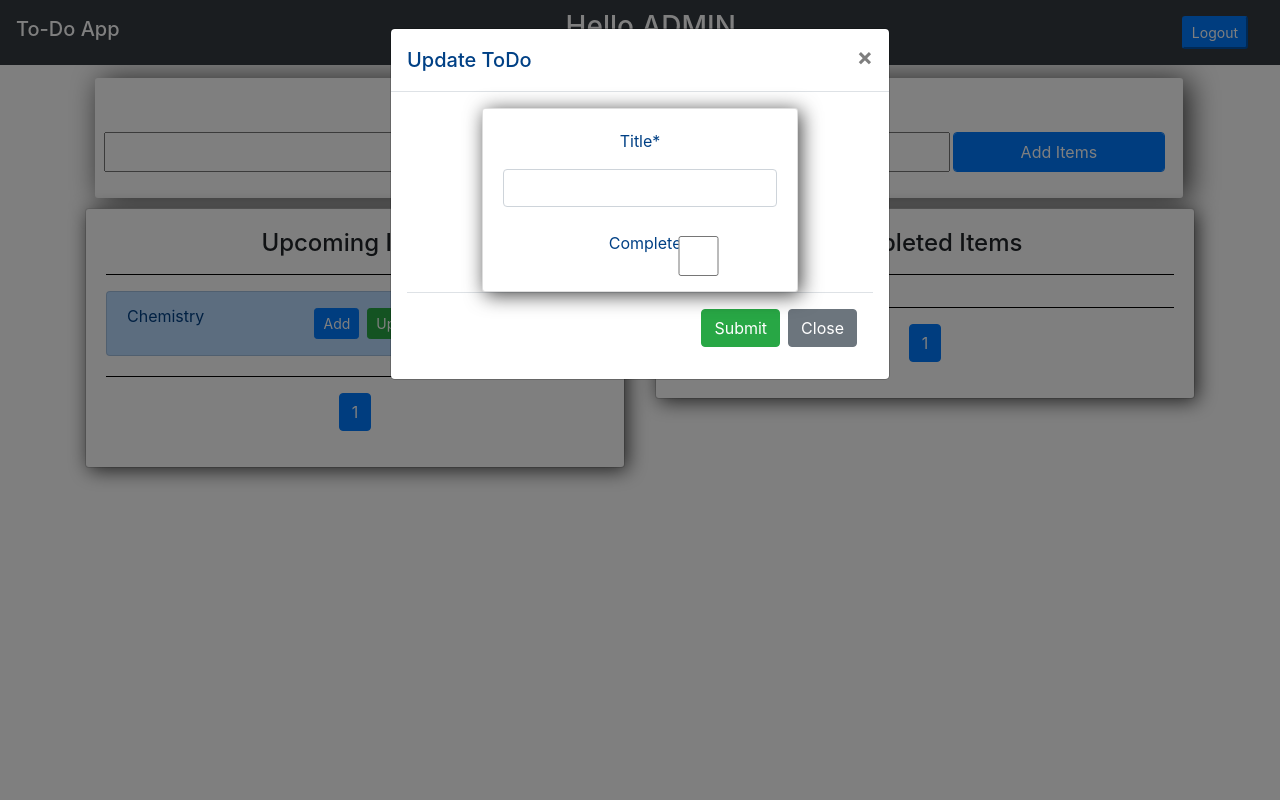
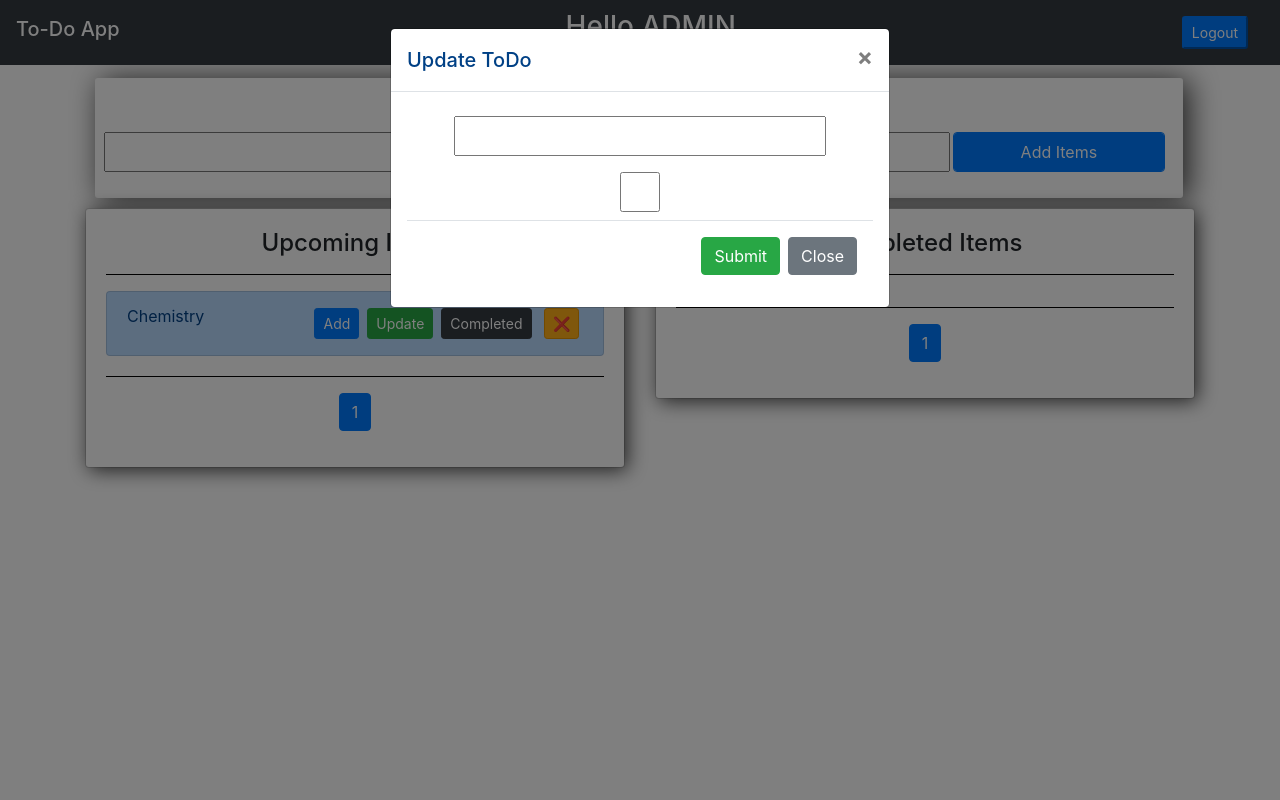
Before and after one commit to Gokulancv10/InternTask, a Django app: page / in a window 1280 px wide, after a click on "Update". Run offline with Django 3.2, Linux system fonts and the light colour scheme; a user stored in the database is signed in; data comes from the database, SQL or seed files in the repository; both versions use the stored data as it was after the commit; some libraries are stand-ins or nearby versions.

Commit message:
Updated buttons, color of completed items and provided separate links.
- Button: updated full button control.
- Color: Changes the color of tasks in completed items.
- URL: Provided separate url for todo and task buttons.

```diff
--- a/todo/forms.py
+++ b/todo/forms.py
@@ -11,11 +11,13 @@ class TodoForm(forms.ModelForm):
         model = Todo
         fields = ['title', 'completed']
 
+
 class TaskForm(forms.ModelForm):
 
     class Meta:
         model = Task
         fields = ['heading', 'todo']
+
 
 class userRegisterForm(UserCreationForm):
     email = forms.EmailField()
--- a/todo/templates/todo/main.html
+++ b/todo/templates/todo/main.html
@@ -25,38 +25,59 @@
                     {% for i in page_obj %}
 
                         <ul class="list-group" id="upcomingItems">
-
                             <li class="list-group-item list-group-item-primary mb-1" id="upcomingItem">
                                 {{ i.title }}
 
                                 <div class="float-right">
+                                    <a class="btn btn-sm btn-dark ml-1 mt-1 mr-1 mb-1" href="{% url 'completed_todo' i.id %}">
+                                        Completed
+                                    </a>
 
-                                    <button type="submit" class="btn btn-sm btn-dark ml-1 mt-1 mr-1 mb-1" id="completed_btn">
-                                        <a href="{% url 'completed_todo' i.id %}">Completed</a>
-                                    </button>
-
-                                    <button type="submit" class="btn btn-sm btn-danger ml-1 mt-1 mr-1 mb-1">
-                                        <a href="{% url 'delete_todo' i.id %}">❌</a>
-                                    </button>
-
+                                    <a class="btn btn-sm btn-danger ml-1 mt-1 mr-1 mb-1" href="{% url 'delete_todo' i.id %}">
+                                        ❌
+                                    </a>
                                 </div>
 
                                 <div class="float-right">
-                                    <!-- Button trigger modal -->
-                                    <button type="submit" class="btn btn-sm btn-success ml-1 mt-1 mr-1 mb-1" id="update_btn">
-                                        <a href="{% url 'update_todo' i.id %}" data-toggle="modal" data-target="#updateTodoModal_{{i.id}}">Update
+                                    <!-- Button trigger modal for update todo-->
+                                    <a class="btn btn-sm btn-success ml-1 mt-1 mr-1 mb-1" href="{% url 'update_todo' i.id %}" data-toggle="modal" data-target="#updateTodoModal_{{i.id}}">
+                                        Update
                                     </a>
+
+                                    <!-- Update Todo Modal for updating Todo Items -->
+                                    <div class="modal fade" id="updateTodoModal_{{ i.id }}" data-backdrop="static" tabindex="-1" role="dialog"          aria-labelledby="staticBackdropLabel" aria-hidden="true">
+                                        <div class="modal-dialog" role="document">
+                                            <div class="modal-content">
+                                                <div class="modal-header">
+                                                    <h5 class="modal-title" id="staticBackdropLabel">Update ToDo</h5>
+                                                    <button type="button" class="close" data-dismiss="modal" aria-label="Close">
+                                                        <span aria-hidden="true">&times;</span>
                                                     </button>
                                                 </div>
 
+                                                <div class="modal-body">
+                                                    <form action="{% url 'update_todo' i.id %}" method="POST">
+                                                        {% csrf_token %}
+
+                                                        {{ todo_form.title }}
+                                                        {{ todo_form.completed }}
+
+                                                        <div class="modal-footer">
+                                                            <button class="btn btn-success" type="submit">Submit</button>
+                                                            <button type="button" class="btn btn-secondary" data-dismiss="modal">Close</button>
+                                                        </div>
+                                                    </form>
+                                                </div>
+                                            </div>
+                                        </div>
+                                    </div>
+                                </div>
+
                                 <div class="float-right">
-                                    <!-- Button trigger modal -->
-                                    <button type="submit" class="btn btn-sm btn-primary ml-1 mt-1 mr-1 mb-1" id="addBtn">
-                                        <a href="{% url 'addTask' i.id %}" data-toggle="modal" data-target="#taskModal_{{i.id}}" name="todoObj">
+                                    <!-- Button trigger modal for adding tasks-->
+                                    <a class="btn btn-sm btn-primary ml-1 mt-1 mr-1 mb-1" href="{% url 'addTask' i.id %}" data-toggle="modal" data-target="#taskModal_{{i.id}}" name="todoObj">
                                         Add
                                     </a>
-                                    </button>
-                                </div>
 
                                     <!-- Task Modal for adding tasks under todo items -->
                                     <div class="modal fade" id="taskModal_{{ i.id }}" data-backdrop="static" tabindex="-1" role="dialog"
@@ -86,52 +107,22 @@
                                             </div>
                                         </div>
                                     </div>
+                                </div>
+                                {% for j in i.tasks.all %}
 
-                                <!-- Update Todo Modal for updating Todo Items -->
-                                <div class="modal fade" id="updateTodoModal_{{ i.id }}" data-backdrop="static" tabindex="-1" role="dialog"          aria-labelledby="staticBackdropLabel" aria-hidden="true">
-                                    <div class="modal-dialog" role="document">
-                                        <div class="modal-content">
-                                            <div class="modal-header">
-                                                <h5 class="modal-title" id="staticBackdropLabel">Update ToDo</h5>
-                                                <button type="button" class="close" data-dismiss="modal" aria-label="Close">
-                                                    <span aria-hidden="true">&times;</span>
-                                                </button>
-                                            </div>
-
-                                            <div class="modal-body">
-                                                <form action="{% url 'update_todo' i.id %}" method="POST">
-                                                    {% csrf_token %}
-                                                    <div class="card card-body">
-
-                                                        {{ todo_form|crispy }}
-
-                                                    </div>
-                                                    <div class="modal-footer">
-                                                        <button class="btn btn-success" type="submit">Submit</button>
-                                                        <button type="button" class="btn btn-secondary" data-dismiss="modal">Close</button>
-                                                    </div>
-                                                </form>
-                                            </div>
-                                        </div>
-                                    </div>
-                                </div>
-
-                                {% for j in i.tasks.all %}
                                     {% if j.completed == False %}
                                         <div class="card mt-4">
                                             <ul class="list-group">
                                                 <li class="list-group-item list-group-item-danger" id="upcomingItem">
                                                     {{ j.heading }}
                                                     <div class="float-right">
-                                                        <button type="submit" class="btn btn-sm btn-dark ml-1 mt-1 mr-1 mb-1" id="completed_btn">
-                                                            <a href="{% url 'completed_todo' j.id %}">Completed</a>
-                                                        </button>
+                                                        <a class="btn btn-sm btn-dark ml-1 mt-1 mr-1 mb-1" href="{% url 'completed_task' j.id %}">
+                                                            Completed
+                                                        </a>
 
-                                                        <button type="submit" class="btn btn-sm btn-danger ml-1 mt-1 mr-1 mb-1">
-                                                            <a href="{% url 'delete_todo' j.id %}">❌</a>
-                                                        </button>
+                                                        <a class="btn btn-sm btn-danger ml-1 mt-1 mr-1 mb-1" href="{% url 'delete_task' j.id %}">   ❌
+                                                        </a>
                                                     </div>
-
                                                 </li>
                                             </ul>
                                         </div>
@@ -175,9 +166,10 @@
                                 {{ i.title }}
 
                                 <div class="float-right">
-                                    <button type="submit" class="btn btn-sm btn-success ml-1 mt-1 mr-1 mb-1" id="update_btn">
-                                        <a href="{% url 'update_todo' i.id %}" data-toggle="modal" data-target="#updateTodoModal_{{i.id}}">Update</a>
-                                    </button>
+
+                                    <a class="btn btn-sm btn-success ml-1 mt-1 mr-1 mb-1" href="{% url 'update_todo' i.id %}" data-toggle="modal" data-target="#updateTodoModal_{{i.id}}">
+                                        Update
+                                    </a>
 
                                     <!-- Update Todo Modal for updating Todo Items -->
                                     <div class="modal fade" id="updateTodoModal_{{i.id}}" data-backdrop="static" tabindex="-1" role="dialog"          aria-labelledby="staticBackdropLabel" aria-hidden="true">
@@ -194,9 +186,7 @@
                                                     <form action="{% url 'update_todo' i.id %}" method="POST">
                                                         {% csrf_token %}
                                                         <div class="card card-body">
-
                                                             {{ todo_form|crispy }}
-
                                                         </div>
                                                         <div class="modal-footer">
                                                             <button class="btn btn-success" type="submit">Submit</button>
@@ -208,30 +198,24 @@
                                         </div>
                                     </div>
 
-                                    <button type="submit" class="btn btn-sm btn-danger ml-1 mt-1 mr-1 mb-1">
-                                        <a href="{% url 'delete_todo' i.id %}">❌</a>
-                                    </button>
+                                    <a class="btn btn-sm btn-danger ml-1 mt-1 mr-1 mb-1" href="{% url 'delete_todo' i.id %}" class="btn btn-sm btn-danger ml-1 mt-1 mr-1 mb-1">❌</a>
                                 </div>
 
                                 {% for j in i.tasks.all %}
-
+                                    {% if j.completed == True %}
                                         <div class="card mt-4">
                                             <ul class="list-group">
-                                            <li class="list-group-item list-group-item-danger" id="upcomingItem">
+                                                <li class="list-group-item list-group-item-warning" id="completedItem">
                                                     {{ j.heading }}
                                                     <div class="float-right">
-                                                    <button type="submit" class="btn btn-sm btn-dark ml-1 mt-1 mr-1 mb-1" id="completed_btn">
-                                                        <a href="{% url 'completed_todo' j.id %}">Completed</a>
-                                                    </button>
-
-                                                    <button type="submit" class="btn btn-sm btn-danger ml-1 mt-1 mr-1 mb-1">
-                                                        <a href="{% url 'delete_todo' j.id %}">❌</a>
-                                                    </button>
+                                                        <a class="btn btn-sm btn-danger ml-1 mt-1 mr-1 mb-1" href="{% url 'delete_task' j.id %}">
+                                                            ❌
+                                                        </a>
                                                     </div>
                                                 </li>
                                             </ul>
                                         </div>
-
+                                    {% endif %}
                                 {% endfor %}
                             </li>
                         {% endfor %}
@@ -240,25 +224,21 @@
 
                     <ul class="pagination justify-content-center">
                         {% if page_obj2.has_previous %}
-
                             <li class="page-item {% if page_obj2.page_number == page_num %} active {% endif %}">
                                 <a class="page-link" href="?completed={{ page_obj2.previous_page_number }}&upcoming={{ page_num }}">&laquo</a>
                             </li>
+                        {% endif %}
 
-                        {% endif %}
                         {% for i in pagi2.page_range %}
-
                             <li class="page-item {% if i == page_num2 %} active {% endif %}">
                                 <a class="page-link" href="?completed={{ i }}&upcoming={{ page_num }}">{{ i }}</a>
                             </li>
+                        {% endfor %}
 
-                        {% endfor %}
                         {% if page_obj2.has_next %}
-
                             <li class="page-item {% if page_obj2.page_number == page_num %} active {% endif %}">
                                 <a class="page-link" href="?completed={{ page_obj2.next_page_number }}&upcoming={{ page_num }}">&raquo</a>
                             </li>
-
                         {% endif %}
                     </ul>
                 </div>
--- a/todo/urls.py
+++ b/todo/urls.py
@@ -6,8 +6,10 @@ from django.conf import settings
 urlpatterns = [
  	path('', views.home, name='home'),
     path('update_todo/<int:pk>/', views.update_todo, name='update_todo'),
-    path('completed/<int:pk>/', views.completed_todo, name="completed_todo"),
-    path('delete_todo/<int:pk>/', views.delete_todo, name='delete_todo'),
+    path('completed_todo/<int:pk>/', views.completed, name="completed_todo"),
+    path('completed_task/<int:pk>/', views.completed, name="completed_task"),
+    path('delete_todo/<int:pk>/', views.delete, name='delete_todo'),
+    path('delete_task/<int:pk>/', views.delete, name='delete_task'),
     path('add_task/<int:pk>/', views.add_task, name='addTask'),
 	path('register/', views.register, name='register'),
     path('login/', auth_views.LoginView.as_view(template_name='todo/login.html'), name='login'),
--- a/todo/views.py
+++ b/todo/views.py
@@ -13,15 +13,14 @@ from django.core.paginator import Paginator
 
 
 def register(request):
+
     form = userRegisterForm()
-
     if request.method == 'POST':
         form = userRegisterForm(request.POST)
         if form.is_valid():
             form.save()
             username = form.cleaned_data.get('username')
             password = form.cleaned_data.get('password2')
-
             return redirect('login')
     else:
         form = userRegisterForm()
@@ -29,18 +28,14 @@ def register(request):
     context = {'form': form}
     return render(request, 'todo/register.html', context)
 
-
 def logoutUser(request):
     logout(request)
     return redirect('login')
 
-
 @login_required(login_url='login')
 def home(request):
 
-    todo_form = TodoForm()
     task_form = TaskForm()
-    current = timezone.now()
 
     todo_items_upcoming = Todo.objects.filter(user_id=request.user, completed=False).order_by('-date_created')
     todo_items_completed = Todo.objects.filter(user_id=request.user, completed=True).order_by('-date_created')
@@ -54,18 +49,17 @@ def home(request):
     page_obj = pagi1.get_page(page_num)
     page_obj2 = pagi2.get_page(page_num2)
 
+    todo_form = TodoForm()
     if request.method == "POST":
         todo_form1 = TodoForm(request.POST)
         if todo_form1.is_valid():
             data = todo_form1.cleaned_data.get('title')
             obj = Todo.objects.create(
-                date_created=current, title=data, user_id=request.user)
+                date_created=timezone.now(), title=data, user_id=request.user)
 
     context = {'todo_form': todo_form, 'page_obj': page_obj, 'page_obj2': page_obj2,
                'pagi1': pagi1, 'pagi2': pagi2, 'page_num2': int(page_num2), 'page_num': int(page_num), 'task_form': task_form}
-
     return render(request, 'todo/main.html', context)
-
 
 @login_required(login_url='login')
 def update_todo(request, pk):
@@ -81,8 +75,7 @@ def update_todo(request, pk):
         upform = TodoForm(request.POST, instance=obj)
         if upform.is_valid():
             upform.save()
-    return redirect('/')
-
+    return redirect(request.META.get('HTTP_REFERER', '/'))
 
 @login_required(login_url='login')
 def add_task(request, pk):
@@ -95,11 +88,10 @@ def add_task(request, pk):
     if request.method == 'POST':
         Task.objects.create(heading=request.POST.get('heading'), date_created=timezone.now(),
             todo=obj, user=request.user)
-
-    return HttpResponseRedirect(request.META.get('HTTP_REFERER'))
+    return redirect(request.META.get('HTTP_REFERER', '/'))
 
 @login_required(login_url='login')
-def delete_todo(request, pk):
+def delete(request, pk):
 
     try:
         obj = Todo.objects.get(id=pk, user_id=request.user)
@@ -110,11 +102,10 @@ def delete_todo(request, pk):
             raise Http404(err)
 
     obj.delete()
-    return HttpResponseRedirect(request.META.get('HTTP_REFERER'))
-
+    return redirect(request.META.get('HTTP_REFERER', '/'))
 
 @login_required(login_url='login')
-def completed_todo(request, pk):
+def completed(request, pk):
 
     try:
         obj = Todo.objects.get(id=pk, user_id=request.user)
@@ -126,6 +117,4 @@ def completed_todo(request, pk):
 
     obj.completed = True
     obj.save()
-
-    # return redirect('/')
-    return HttpResponseRedirect(request.META.get('HTTP_REFERER'))
+    return redirect(request.META.get('HTTP_REFERER', '/'))
```
Also changed, not shown: db.sqlite3, static/css/main.css (line endings or trailing spaces), todo/templates/todo/add_task_modal.html (line endings or trailing spaces). Lines whose indentation alone changed are shown as unchanged.
